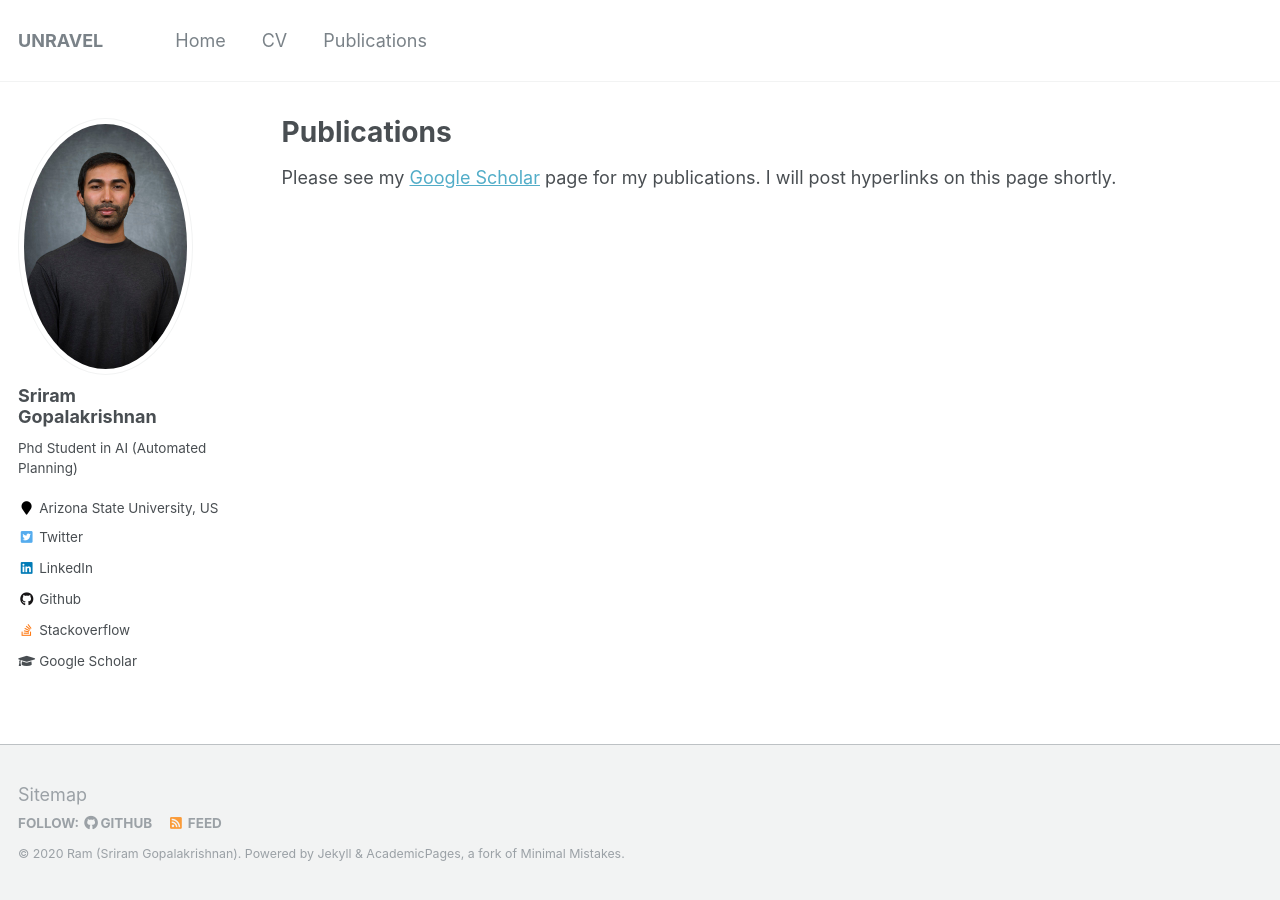
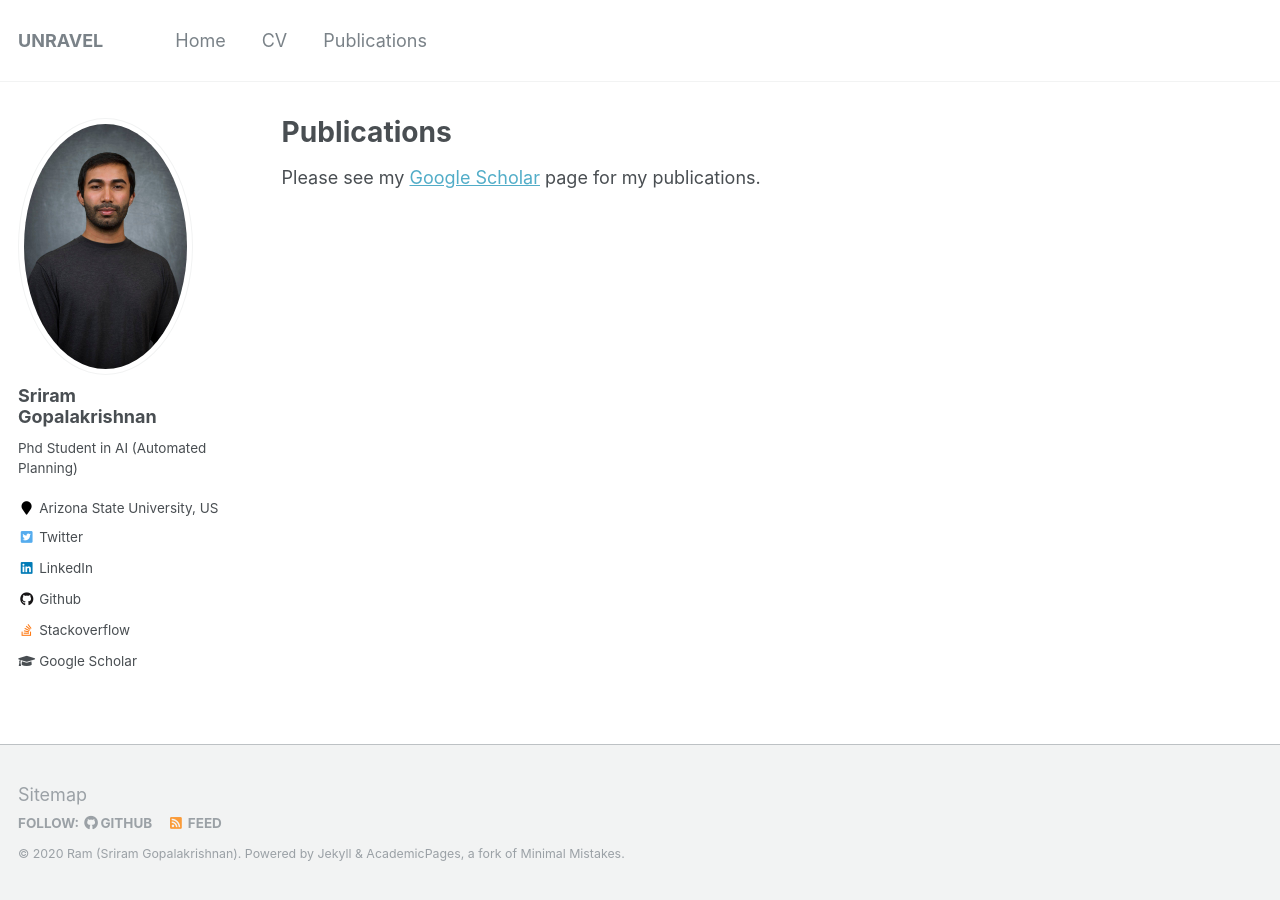
Before and after one commit to marirsg2/Sriram_Unravel, a Jekyll site: the page built from _pages/publications.md, in a window 1280 px wide. Built offline with Jekyll 4.4.1, drawn with Linux system fonts in a browser that asks for light colours.

Commit message:
Update publications.md

```diff
--- a/_pages/publications.md
+++ b/_pages/publications.md
@@ -5,7 +5,7 @@ permalink: /publications/
 author_profile: true
 ---
 
-Please see my [Google Scholar](https://scholar.google.com/citations?user=So86Wl4AAAAJ&hl=en) page for my publications. I will post hyperlinks on this page shortly.
+Please see my [Google Scholar](https://scholar.google.com/citations?user=So86Wl4AAAAJ&hl=en) page for my publications.
 
 <!--
 {% if author.googlescholar %}
```
